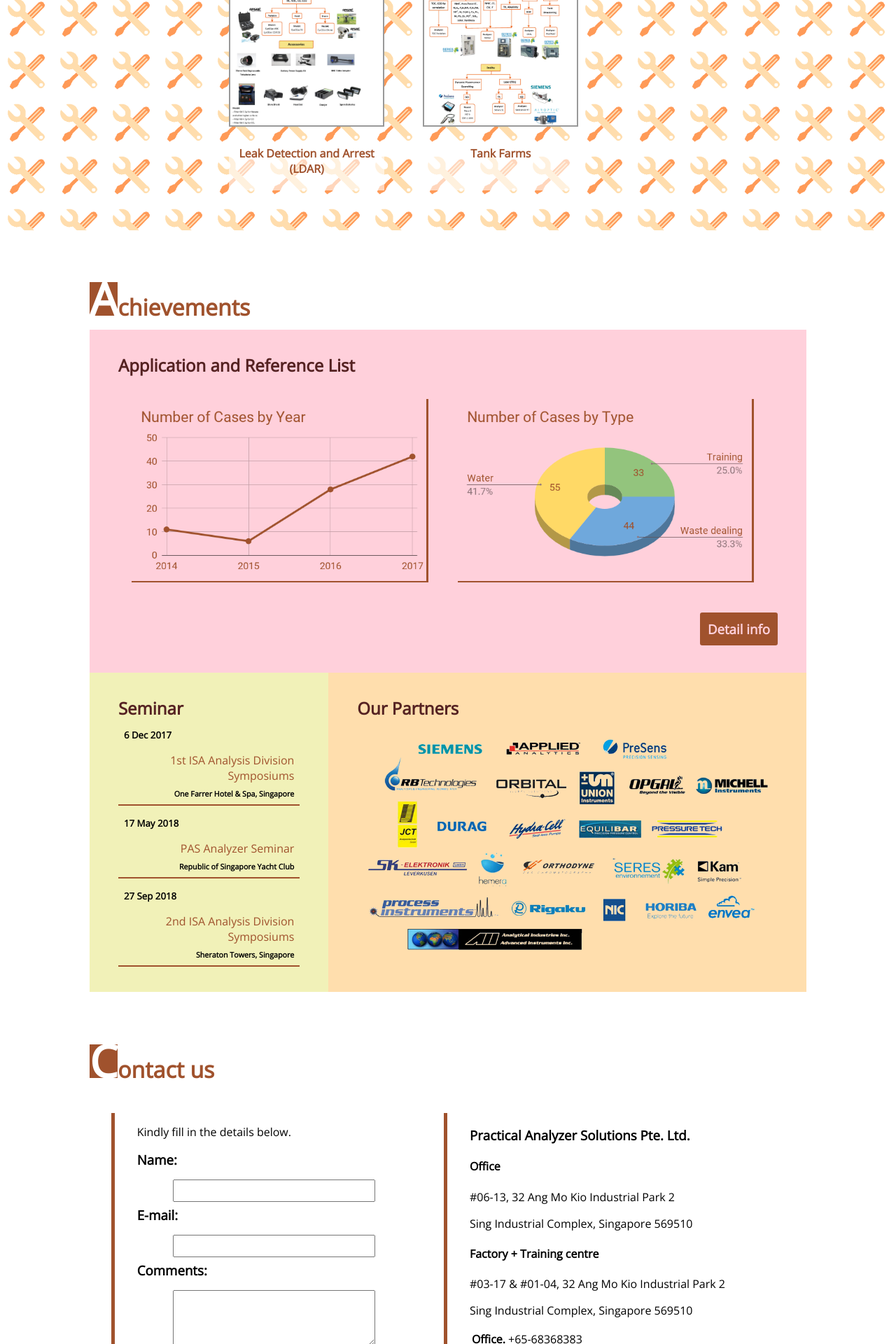
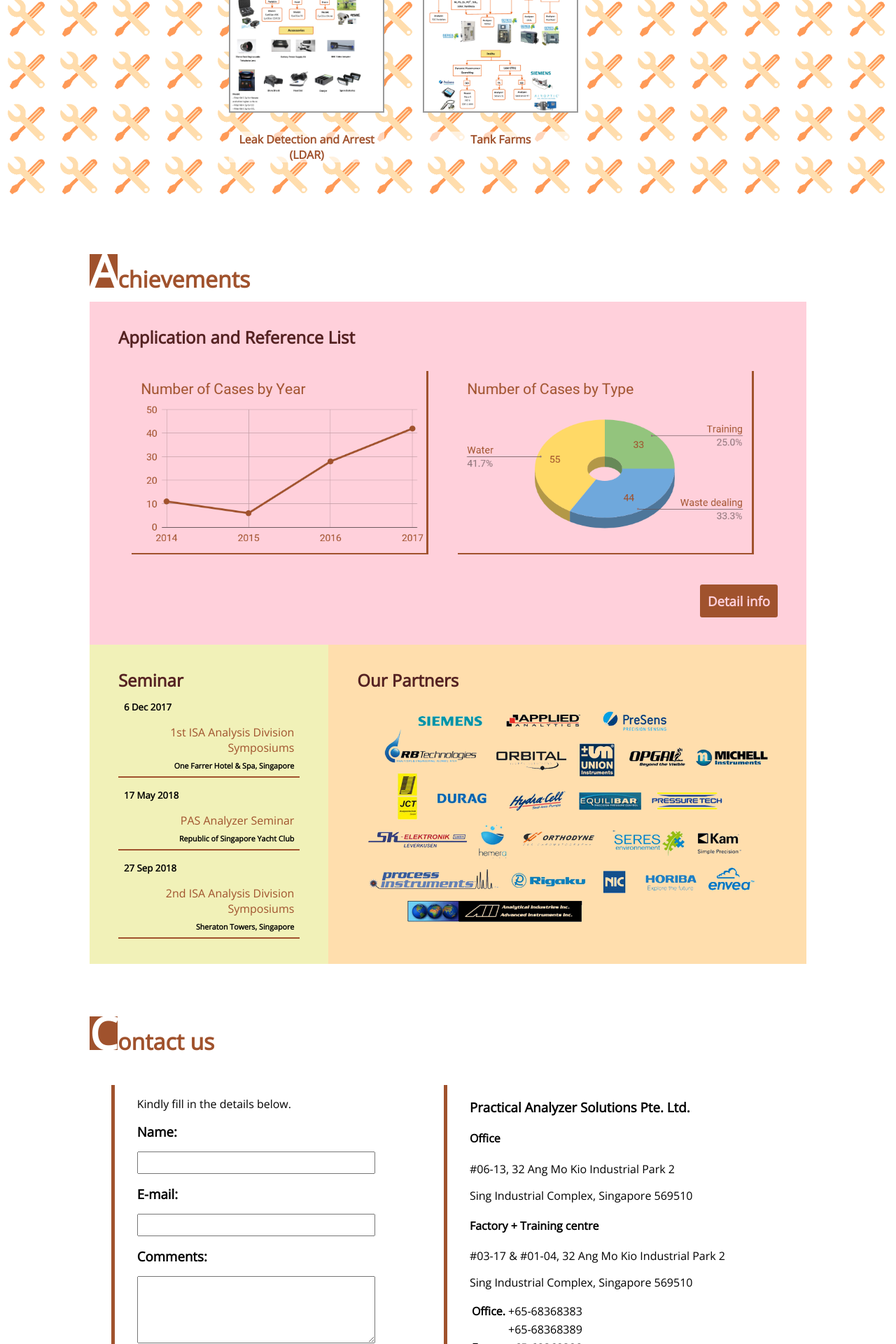
Before and after one commit to willy830811/willy830811.github.io, a PHP site: page / in a window 1280 px wide. Shown: the part 2560-4480 px from the top of the page at 70% size. Run offline with PHP 8.4, Linux system fonts and the light colour scheme; some libraries are stand-ins or nearby versions.

Commit message:
20181108

```diff
--- a/pas_demo/main.js
+++ b/pas_demo/main.js
@@ -9,7 +9,7 @@ $(document).ready(() => {
 
 
 
-//偵測觸控螢幕
+//偵測觸控螢幕 & 放大字體 & 忽略hover
 
 function isMobile() {
 	try{
@@ -20,6 +20,28 @@ function isMobile() {
 	}
 }
 
+function bigFontOnPhone() {
+	if (isMobile() && $(window).height() > $(window).width()) {
+		$('html').css({fontSize: '24px'});
+		$('nav ul li').css({lineHeight: '1.5rem', paddingBottom: '1rem'});
+	} else {
+		$('html').css({fontSize: ''});
+		$('nav ul li').css({lineHeight: '', paddingBottom: ''});
+	}
+}
+
+bigFontOnPhone();
+
+$(window).on('resize', function() {
+	bigFontOnPhone();
+})
+
+$('nav ul li:hover, .a p:hover, .b img:hover, .c .branch-btn:hover, .d .group h3:hover, .detail-btn:hover, .close-btn:hover').css({
+	color: '',
+	backgroundColor: '',
+	width: '',
+	height: ''
+})
 
 
 
@@ -99,28 +121,42 @@ function scaleNavBarHeigh() {
 	//console.log('navBarHeight: ' + navBarHeight);
 }
 
+
 scaleWindowUpperSide();
 scaleEndOfCover();
 scaleNavBarHeigh();
 
 $(window).on('scroll', () => {
 	scaleWindowUpperSide();
-});
+})
 
 $(window).on('resize', () => {
 	scaleWindowUpperSide();
 	scaleEndOfCover();
 	scaleNavBarHeigh();
-});
+})
 
 $(window).on('scroll resize', () => {
+
+	if (isMobile()) {
+
+		if (windowUpperSide >= endOfCover-2 && windowUpperSideOld < endOfCover-2) {
+			$('nav').css({
+				backgroundColor: 'rgba(85, 34, 34, 0.8)'
+			});
+		} else if (windowUpperSide < endOfCover-2) {
+			$('nav').css({
+				backgroundColor: 'rgba(85, 34, 34, ' + (windowUpperSide/endOfCover)*0.8 + ')'
+			});
+		}
+
+	} else {
 
 		if (windowUpperSide >= endOfCover-2 && windowUpperSideOld < endOfCover-2) {
 			$('nav').animate({
 				top: -navBarHeight + 'px'
 			}, 200);
-		setTimeout("$('nav').css({backgroundColor: 'rgba(0, 0, 0, 0.5)'})", 200);
-
+			setTimeout("$('nav').css({backgroundColor: 'rgba(85, 34, 34, 0.5)'})", 200);
 		} else if (windowUpperSide < endOfCover-2 && windowUpperSideOld >= endOfCover-2) {
 			$('nav').css({
 				backgroundColor: 'transparent'
@@ -128,16 +164,9 @@ $(window).on('scroll resize', () => {
 				top: 0
 			}, 200);
 		}
+	}
+})
 
-
-});
-
-if(isMobile()){
-console.log('phone!')
-}
-
-else{
-console.log('pc!')
 $('.calling-navbar').on('mouseenter', () => {
 
 	if (windowUpperSide >= endOfCover-2) {
@@ -145,19 +174,15 @@ $('.calling-navbar').on('mouseenter', () => {
 			top: 0
 		}, 200);
 	}
-});
+})
 
 $('nav').on('mouseleave', () => {
-
 	if (windowUpperSide > endOfCover-2) {
 		$('nav').animate({
 			top: -navBarHeight + 'px'
 		}, 200);
 	}
-});
-
-}
-
+})
 
 
 
@@ -173,17 +198,21 @@ $('nav').on('mouseleave', () => {
 
 
 //滾動語法
-$('nav ul a').on('click', function() {
-	jump(this);
-});
+$('nav ul a').on('click', function(event) {
 
-function jump(element) {
-	let tag = '#' + $(element).attr('id').substr(7);
+	let tag = '#' + $(event.currentTarget).attr('id').substr(7);
 
+	if (isMobile()) {
+		$('body, html').animate({
+			scrollTop: $(tag).position().top - $('nav').height()
+		}, 800);
+	} else {
 		$('body, html').animate({
 			scrollTop: $(tag).position().top
 		}, 800);
 	}
+})
+
 
 
 
@@ -282,7 +311,7 @@ $('.branch-btn').on('click', event => {
 
 
 //banner d--product區語法
-	//自動生成gorup欄位
+
 let groupName = ['group1', 'group2', 'group3', 'group4', 'group5']; //加入新元件後可自行改參數
 let groupImgNumber = [5, 4, 3, 2, 0]; //加入新元件後可自行改參數
 let thumbnailWidth;
@@ -295,6 +324,22 @@ for (let i = 0; i < groupName.length; i++) {
 	newEl.appendChild(newText);
 	$('.d .group').append(newEl);
 }
+
+//網頁開啟
+divProducer();
+eventListener();
+imgProducer();
+nameProducer();
+groupBtnUp();
+
+$('.group h3').on('click', event => {
+	productGroup = $(event.currentTarget).index();
+	divProducer();
+	eventListener();
+	imgProducer();
+	nameProducer();
+	groupBtnUp();
+})
 
 function divProducer() {
 	let divString = '';
@@ -325,7 +370,7 @@ function imgProducer() {
 			let imgHeight = $('.d .thumbnail div img').eq(i).height();
 			let imgWidth = $('.d .thumbnail div img').eq(i).width();
 
-			if(imgHeight > imgWidth) {
+			if (imgHeight > imgWidth) {
 				$('.d .thumbnail div img').eq(i).addClass('byHeight');
 			} else {
 				$('.d .thumbnail div img').eq(i).addClass('byWidth');
@@ -340,12 +385,12 @@ function nameProducer() {
 	var xhr = new XMLHttpRequest();
 
 	xhr.onload = function() {
-		//if (xhr.status === 200) {
+		if (xhr.status === 200) {
 			let productsNames = xhr.responseText.split(',');
 			for (let j = 0; j < groupImgNumber[productGroup]; j++) {
 				$('.d .thumbnail p').eq(j).html(productsNames[j]);
 			}
-		//}
+		}
 	};
 
 	xhr.open("GET", "test.php?productGroup=" + productGroup, true);
@@ -364,26 +409,12 @@ function groupBtnUp() {
 	})
 }
 
-//網頁開啟
-divProducer();
-eventListener();
-imgProducer();
-nameProducer();
-groupBtnUp();
-
-$('.group h3').on('click', event => {
-	productGroup = $(event.currentTarget).index();
-	divProducer();
-	eventListener();
-	imgProducer();
-	nameProducer();
-	groupBtnUp();
-})
 
 
 $('.thumbnail .for-product').on('click', function() {
 	callEnlargement(event);
 })
+
 
 function callEnlargement(event) {
 	let imgSrc = $(event.currentTarget).children().attr('src');
@@ -399,7 +430,15 @@ function callEnlargement(event) {
 		width: $(window).width()
 	})
 
+
+
+
 	if ( $('.enlargement img').height()/$('.enlargement img').width() > $(window).height()/$(window).width()) {
+		console.log('a');
+		console.log($('.enlargement img').height());
+		console.log($('.enlargement img').width());
+		console.log($(window).height());
+		console.log($(window).width());
 		$('.enlargement img').css({
 			height: '80%'
 		})
@@ -409,8 +448,13 @@ function callEnlargement(event) {
 			})
 		);
 	} else {
+		console.log('b');
+		console.log($('.enlargement img').height());
+		console.log($('.enlargement img').width());
+		console.log($(window).height());
+		console.log($(window).width());
 		$('.enlargement img').css({
-			width: '80%',
+			width: '80%'
 		})
 		$(document).ready(
 			$('.enlargement img').css({
@@ -418,6 +462,7 @@ function callEnlargement(event) {
 			})
 		);
 	}
+
 
 	$('.enlargement h2').css({
 		top: ($(window).height()/2 - $('.enlargement img').height()/2) + 'px'
@@ -440,9 +485,38 @@ $(window).on('resize', function() {
 		width: $(window).width()
 	})
 
+
+
+	if ( $('.enlargement img').height()/$('.enlargement img').width() > $(window).height()/$(window).width()) {
+		console.log('a');
+		console.log($('.enlargement img').height());
+		console.log($('.enlargement img').width());
+		console.log($(window).height());
+		console.log($(window).width());
+//		$('.enlargement img').css({
+//			height: '80%'
+//		})
+/*		$(document).ready(
 			$('.enlargement img').css({
 				top: ($(window).height()/2 - $('.enlargement img').height()/2) + 'px'
 			})
+		);*/
+	} else {
+		console.log('b');
+		console.log($('.enlargement img').height());
+		console.log($('.enlargement img').width());
+		console.log($(window).height());
+		console.log($(window).width());
+//		$('.enlargement img').css({
+//			width: '80%'
+//		})
+/*		$(document).ready(
+			$('.enlargement img').css({
+				top: ($(window).height()/2 - $('.enlargement img').height()/2) + 'px'
+			})
+		);*/
+	}
+
 
 	$('.enlargement h2').css({
 		top: ($(window).height()/2 - $('.enlargement img').height()/2) + 'px'
--- a/pas_demo/style.css
+++ b/pas_demo/style.css
@@ -68,7 +68,6 @@ nav {
 	z-index: 20;
 
 	width: 100%;
-	height: 5rem;
 
 	text-align: center;
 
@@ -92,7 +91,7 @@ nav div.logo img {
 
 nav ul {
 	display: inline-block;
-vertical-align: top;
+	vertical-align: top;
 	margin: 0 1rem;
 	padding: 0;
 
@@ -103,7 +102,7 @@ vertical-align: top;
 nav ul li {
 	display: inline-block;
 	margin: 0 1rem;
-line-height: 5rem;
+	line-height: 5rem;
 	font-size: 1.5rem;
 
 	color: #FFFFFF;
@@ -188,6 +187,7 @@ nav ul li:hover {
 	vertical-align: middle;
 	width: 40%;
 
+	margin: 2rem 0;
 	padding: 1rem;
 	font-size: 1.5rem;
 	font-family: poppins;
@@ -358,7 +358,6 @@ nav ul li:hover {
 
 .d p {
 	width: 80%;
-	height: 4rem;
 	margin: 0 10%;
 	text-align: center;
 	color: #A0522D; /*深褐*/
@@ -520,15 +519,13 @@ nav ul li:hover {
 }
 
 .fill-form .blank {
-	width: 85%;
+	width: 100%;
 	height: 2rem;
-	float: right;
 }
 
 .fill-form textarea {
-	width: 85%;
-	height: 5rem;
-	float: right;
+	width: 100%;
+	height: 6rem;
 }
 
 .fill-form .send {
@@ -631,6 +628,13 @@ footer h6 {
 
 
 
+
+
+
+
+
+
+
 @media only screen and (max-height: 480px) {
 
 	html {
@@ -717,23 +721,23 @@ footer h6 {
 
 
 @media (orientation: portrait) {
-
+/*
 html {
 	font-size: 24px;
 }
-
+*/
 .b img {
 	width: 100%;
 	margin: 0;
 }
-
+/*
 .b img:hover {
 	width: 100%;
 }
-
+*/
 .b p {
 	width: 70%;
-	margin: 0 15%;
+	margin: 2rem 15%;
 }
 
 .c {
```
Lines whose indentation alone changed are shown as unchanged.
